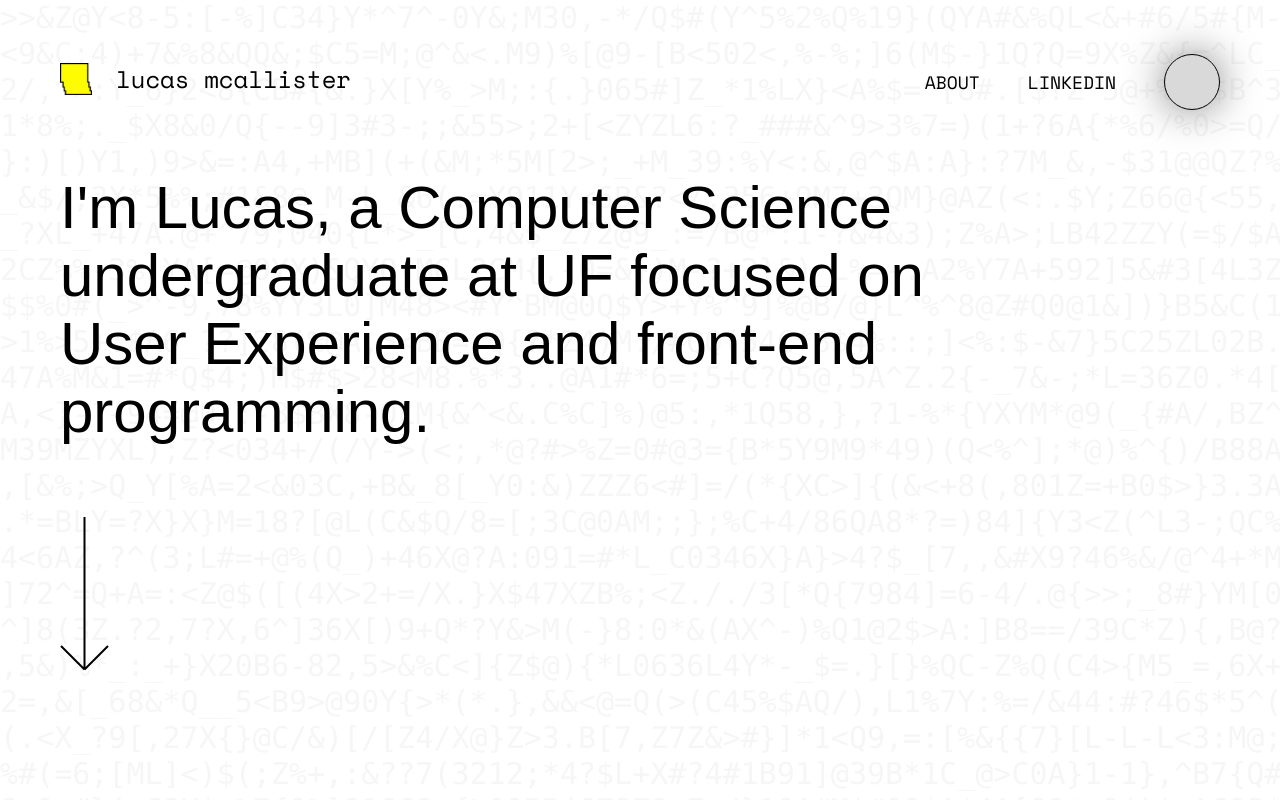
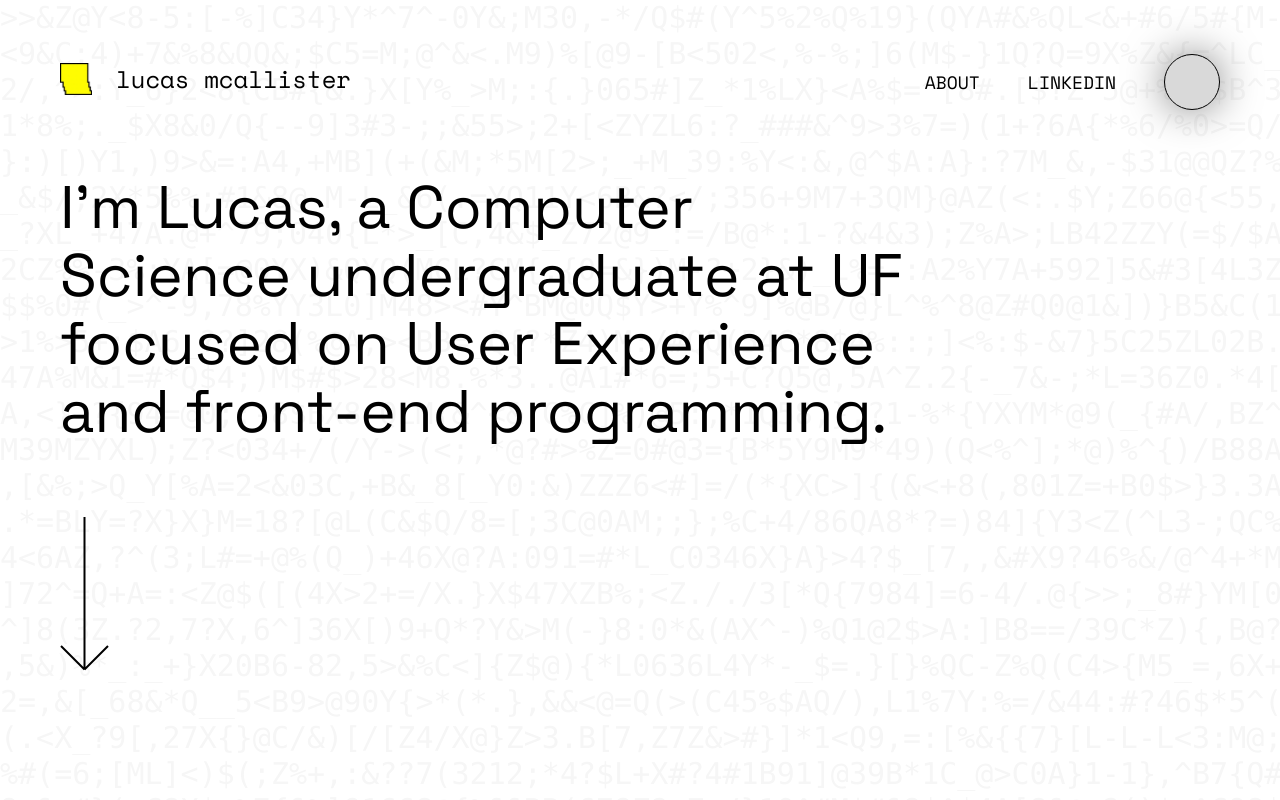
Before and after one commit to lucas-mcalli/lucasmcallister.com, a React (Vite) app: page / in a window 1280 px wide. Shown: the top 800 px of the page. Built offline with nearby package versions, Linux system fonts and the light colour scheme.

Commit message:
fixed font loading issue

```diff
--- a/src/components/ASCIIText.jsx
+++ b/src/components/ASCIIText.jsx
@@ -135,15 +135,18 @@ const ASCIIRain = ({
 
   if (!isVisible) return null;
 
+  const backgroundColor = isDark ? '#171717' : '#ffffff';
+
   return (
     <div
       ref={containerRef}
-      className="fixed inset-0 pointer-events-none overflow-hidden whitespace-pre select-none z-0 font-menlo"
+      className="fixed inset-0 pointer-events-none overflow-hidden whitespace-pre select-none z-0 font-code"
       style={{
         fontSize: `${fontSize}px`,
         color: currentColor,
         lineHeight: '1.2',
-        letterSpacing: '0'
+        letterSpacing: '0',
+        backgroundColor: backgroundColor
       }}
     >
       {grid.map((row, rowIndex) => (
--- a/src/input.css
+++ b/src/input.css
@@ -1,7 +1,6 @@
 @import "tailwindcss";
 @import url('https://fonts.googleapis.com/css2?family=Space+Mono:ital,wght@0,400;0,700;1,400;1,700&display=swap');
 @import url('https://fonts.googleapis.com/css2?family=Source+Serif+4:ital,opsz,wght@0,8..60,200..900;1,8..60,200..900&display=swap');
-@import url('https://fonts.googleapis.com/css2?family=Space+Grotesk:wght@300..700&display=swap');
 
 @layer base {
     html, body {
@@ -34,6 +33,13 @@
   font-display: swap;
 }
 
+@font-face {
+  font-family: "Space Grotesk";
+  src: url("/SpaceGrotesk-VariableFont_wght.ttf") format("truetype");
+  font-weight: 300 700;
+  font-display: swap;
+}
+
 @layer utilities {
   .font-serif {
     font-family: 'Source Serif 4', serif;
@@ -51,12 +57,12 @@
   }
 
   .font-grotesk {
-    font-family: 'Space Grotesk', sans-serif;
+    font-family: 'Space Grotesk';
     font-weight: 400;
   }
 
-  .font-menlo {
-    font-family: 'Menlo';
+  .font-code {
+    font-family: 'Menlo', 'Consolas', 'Cascadia Mono';
   }
 }
 
--- a/src/pages/Home.jsx
+++ b/src/pages/Home.jsx
@@ -90,7 +90,10 @@ export default function Home({ isDark, toggleDarkMode, isFirstLoad, isFirstHeroL
     if (!showProjectOne && !showProjectTwo) return;
 
     const handleScroll = () => {
-      if (window.scrollY < 700) {
+      // Use responsive threshold: smaller on mobile, larger on desktop
+      const scrollThreshold = window.innerWidth < 768 ? 200 : 700;
+
+      if (window.scrollY < scrollThreshold) {
         // User scrolled back to near the top, close the project
         if (showProjectOne) {
           expandButtonRefs.current[0].textContent = 'Expand';
@@ -215,7 +218,7 @@ export default function Home({ isDark, toggleDarkMode, isFirstLoad, isFirstHeroL
                 </div>
                 <button
                   ref={el => expandButtonRefs.current[0] = el}
-                  onClick={() => toggleExpand(1)}
+                  // onClick={() => toggleExpand(1)}
                   id='expand-button-one'
                   className="expand-button w-20 xl:w-30 h-8 xl:h-12 bg-[#888888] rounded-full text-white text-md xl:text-xl hover:bg-[#888888] transition-colors duration-200 ease-in-out"
                 >
```
Also changed, not shown: public/Menlo-Regular.ttf (added), 1 other file (tests, documents, lock files or other folders).
